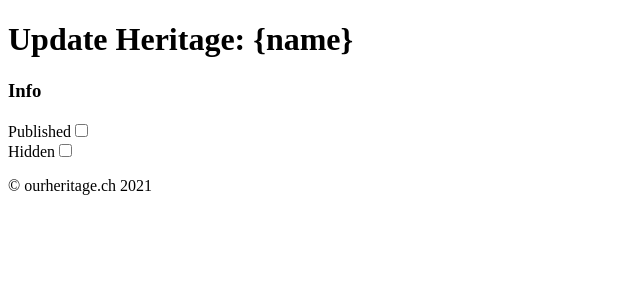
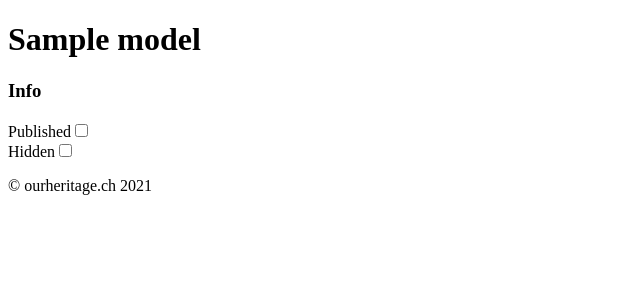
Before and after one commit to interactis/whes-platform, a Yii app: template backend/views/heritage/update.php in a window 1280 px wide. Shown: the top 300 px of the page, without its empty margins (0-640 px from the left). Run offline with PHP 8.4 and a stand-in for Yii, Linux system fonts and the light colour scheme; the template is opened without the code that fills it: most values are stand-ins (such as "Sample title", 1, 10 or a date in 2020); form fields are guessed from the names that the template uses; data that the repository does not hold is empty; some libraries are stand-ins or nearby versions.

Commit message:
Update heritage

```diff
--- a/backend/views/heritage/_form.php
+++ b/backend/views/heritage/_form.php
@@ -8,7 +8,7 @@ $translationModel = new HeritageTranslation();
 
 $viewUrl = false;
 if (!$model->isNewRecord)
-	$viewUrl = Yii::$app->params['frontendUrl'] .'/'. $model->slug;
+	$viewUrl = Yii::$app->params['frontendUrl'] . $model->slug;
 ?>
 
 <div class="heritage-form">
@@ -37,7 +37,8 @@ if (!$model->isNewRecord)
 						'form' => $form,
 						'field' => 'short_name',
 						'translations' => $translations,
-						'translationModel' => $translationModel
+						'translationModel' => $translationModel,
+						'hint' => Yii::t('app', 'Use the full name here if no short name is available.')
 					]); ?>
 
 					<?= Yii::$app->controller->renderPartial('//translation/field', [
--- a/backend/views/heritage/update.php
+++ b/backend/views/heritage/update.php
@@ -5,12 +5,9 @@ use yii\helpers\Html;
 /* @var $this yii\web\View */
 /* @var $model common\models\Heritage */
 
-$this->title = Yii::t('app', 'Update Heritage: {name}', [
-    'name' => $model->id,
-]);
+$this->title = $model->name;
 $this->params['breadcrumbs'][] = ['label' => Yii::t('app', 'Heritages'), 'url' => ['index']];
-$this->params['breadcrumbs'][] = ['label' => $model->id, 'url' => ['view', 'id' => $model->id]];
-$this->params['breadcrumbs'][] = Yii::t('app', 'Update');
+$this->params['breadcrumbs'][] = $model->short_name;
 ?>
 <div class="heritage-update">
 
```
Also changed, not shown: backend/controllers/HeritageController.php (+17 -3 lines).
